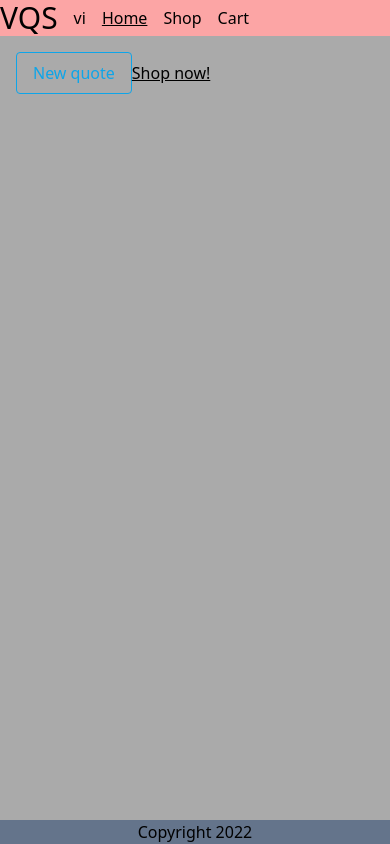
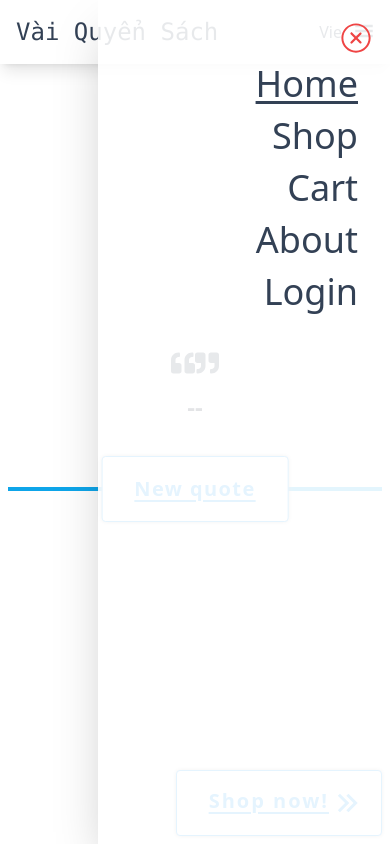
Before and after one commit to minhhoccode111/shopping-cart-top, a React (Vite) app: page / in a window 390 px wide. Built offline with nearby package versions, Linux system fonts and the light colour scheme; no server answers.

Commit message:
homepage styles and responsive and hamburger menu for mobile, working on loading feature

```diff
--- a/src/App.css
+++ b/src/App.css
@@ -1,6 +1,3 @@
-html {
-  background-color: #aaa;
-}
 /* Chrome, Safari, Edge, Opera */
 input::-webkit-outer-spin-button,
 input::-webkit-inner-spin-button {
@@ -11,3 +8,31 @@ input::-webkit-inner-spin-button {
 input[type='number'] {
   -moz-appearance: textfield;
 }
+
+/* ripper button */
+
+.ripper {
+  color: #1d9af2;
+  background-color: #ffffff;
+  border: 1px solid #1d9af2;
+  border-radius: 4px;
+  /* padding: 15px 18px 30px 15px; */
+  cursor: pointer;
+  height: 32px;
+  font-size: 14px;
+
+  box-shadow: 0 0 4px #999;
+  outline: none;
+  background-position: center;
+  transition: background 0.8s;
+}
+.ripper:hover {
+  background: #47a7f5 radial-gradient(circle, transparent 1%, #47a7f5 1%) center/15000%;
+  color: white;
+}
+
+.ripper:active {
+  background-color: #292d3e;
+  background-size: 100%;
+  transition: background 0s;
+}
--- a/src/routes/add.tsx
+++ /dev/null
@@ -1,9 +0,0 @@
-const Add: React.FC = () => {
-  return (
-    <>
-      <h1>This is Add element</h1>
-    </>
-  );
-};
-
-export default Add;
--- a/src/routes/index.tsx
+++ b/src/routes/index.tsx
@@ -1,10 +1,14 @@
 import { Link } from 'react-router-dom';
 import { useEffect, useState } from 'react';
+import { RiArrowRightDoubleLine } from 'react-icons/ri';
+import { FaQuoteLeft, FaQuoteRight } from 'react-icons/fa';
 
 const Index: React.FC = () => {
   const [flag, setFlag] = useState(0);
   const [currentQuote, setCurrentQuote] = useState('');
   const [currentAuthor, setCurrentAuthor] = useState('');
+  const [isLoadingQuote, setIsLoadingQuote] = useState(true);
+  const [loadingQuoteError, setLoadingQuoteError] = useState();
   useEffect(() => {
     const getQuote = async () => {
       try {
@@ -14,23 +18,49 @@ const Index: React.FC = () => {
         setCurrentAuthor(data.author);
       } catch (error) {
         console.log(error);
+        setLoadingQuoteError(error);
+      } finally {
+        setIsLoadingQuote(false);
       }
     };
-    // getQuote(); // TODO turn on back when finishing develop
+    getQuote(); // TODO turn on back when finishing develop
   }, [flag]);
   return (
-    <>
-      <section className="p-4">
-        <h1 className="">{currentQuote}</h1>
-        <h2 className="">{currentAuthor}</h2>
-        <button className="border rounded border-sky-500 text-sky-500 px-4 py-2" onClick={() => setFlag(Math.random())}>
-          New quote
-        </button>
-        <Link className="underline" to={'shop'}>
-          Shop now!
+    <section className="flex-1 flex flex-col md:flex-row">
+      <div className="flex-1 flex flex-col items-center justify-center gap-16 sm:gap-32">
+        <div className="flex flex-col gap-4 text-slate-700">
+          <h2 className="flex items-center justify-center text-2xl sm:text-4xl">
+            <span className="self-start">
+              <FaQuoteLeft />
+            </span>
+            <span className="text-center">{currentQuote}</span>
+            <span className="self-end">
+              <FaQuoteRight />
+            </span>
+          </h2>
+          <h3 className="text-2xl text-center text-slate-900 font-bold">-{currentAuthor}-</h3>
+        </div>
+        <div className="border-2 h-0 border-sky-500 relative self-stretch">
+          <button
+            className="ripper px-8 py-8 underline hover:decoration-2 underline-offset-4 flex items-center tracking-widest absolute right-1/2 translate-x-1/2 bottom-0 translate-y-1/2 z-10"
+            onClick={() => {
+              setFlag(Math.random());
+              setIsLoadingQuote(true);
+            }}
+          >
+            <span className="text-xl font-bold whitespace-nowrap">New quote</span>
+          </button>
+        </div>
+      </div>
+      <div className="flex justify-end sm:items-end">
+        <Link className="ripper pl-8 pr-4 py-8 underline hover:decoration-2 underline-offset-4 flex items-center" to={'shop'}>
+          <span className="tracking-widest text-xl font-bold mb-1">Shop now! </span>
+          <span className="text-4xl">
+            <RiArrowRightDoubleLine />
+          </span>
         </Link>
-      </section>
-    </>
+      </div>
+    </section>
   );
 };
 
--- a/src/routes/login.tsx
+++ b/src/routes/login.tsx
@@ -1,14 +1,8 @@
-import { useNavigate } from 'react-router-dom';
-
 const Login: React.FC = () => {
-  const navigate = useNavigate();
   return (
-    <>
+    <section>
       <h1>This is Login element</h1>
-      <section>
-        <button onClick={() => navigate(-1)}>go back</button>
-      </section>
-    </>
+    </section>
   );
 };
 
--- a/src/routes/root.tsx
+++ b/src/routes/root.tsx
@@ -1,42 +1,115 @@
+import { useState } from 'react';
 import { Outlet, NavLink, Link, useNavigate, useLocation } from 'react-router-dom';
+import { GiHamburgerMenu } from 'react-icons/gi';
+import { IoIosCloseCircleOutline } from 'react-icons/io';
 
 const Root: React.FC = () => {
   const navigate = useNavigate();
   const { pathname } = useLocation();
+  const [isVietnamese, setIsVietnamese] = useState(true);
+  const [isShowMenu, setIsShowMenu] = useState(true);
+
   return (
     <>
-      <header className="flex gap-4 items-center bg-red-300">
-        <h1 className="text-3xl">
-          <Link to={'/'}>VQS</Link>
+      <header id="header" className="flex gap-3 sm:gap-5 md:gap-7 lg:gap-9 items-center p-4 sm:p-5 md:p-6 lg:p-7 shadow-lg text-slate-700">
+        <h1 className="text-2xl sm:text-3xl md:text-4xl lg:text-5xl font-mono flex-1 whitespace-nowrap">
+          <Link to={'/'}>Vài Quyển Sách</Link>
         </h1>
-        <div className="uppercase">
-          <button type="button">vi</button>
+        <div className="">
+          <button
+            type="button"
+            className=""
+            onClick={() => {
+              setIsVietnamese(!isVietnamese);
+            }}
+          >
+            {isVietnamese ? 'Vie' : 'Eng'}
+          </button>
         </div>
-        <nav className="flex items-center gap-4">
-          <NavLink className={({ isActive, isPending }) => (isActive ? 'underline' : isPending ? 'pending' : '')} to={'/'}>
+
+        <nav className={'sm:hidden'}>
+          <button className="mt-1 text-xl" onClick={() => setIsShowMenu(!isShowMenu)}>
+            <GiHamburgerMenu />
+          </button>
+        </nav>
+
+        {/* mobile hamburger menu */}
+        {isShowMenu && (
+          <nav className="flex flex-col gap-3 sm:gap-5 md:gap-7 lg:gap-9 text-4xl fixed top-0 bottom-0 right-0 z-20 bg-semi-transparent px-8 py-16 w-3/4 shadow-2xl text-right">
+            <button className="mt-1 text-4xl absolute top-0 right-0 p-4" onClick={() => setIsShowMenu(!isShowMenu)}>
+              <IoIosCloseCircleOutline className="text-red-500" />
+            </button>
+            <NavLink
+              onClick={() => setIsShowMenu(!isShowMenu)}
+              className={({ isActive, isPending }) => (isActive ? 'underline hover:decoration-2 underline-offset-4' : isPending ? 'pending' : '')}
+              to={'/'}
+            >
+              Home
+            </NavLink>
+            <NavLink
+              onClick={() => setIsShowMenu(!isShowMenu)}
+              className={({ isActive, isPending }) => (isActive ? 'underline hover:decoration-2 underline-offset-4' : isPending ? 'pending' : '')}
+              to={'shop'}
+            >
+              Shop
+            </NavLink>
+            <NavLink
+              onClick={() => setIsShowMenu(!isShowMenu)}
+              className={({ isActive, isPending }) => (isActive ? 'underline hover:decoration-2 underline-offset-4' : isPending ? 'pending' : '')}
+              to={'cart'}
+            >
+              Cart
+            </NavLink>
+            <NavLink
+              onClick={() => setIsShowMenu(!isShowMenu)}
+              className={({ isActive, isPending }) => (isActive ? 'underline hover:decoration-2 underline-offset-4' : isPending ? 'pending' : '')}
+              to={'about'}
+            >
+              About
+            </NavLink>
+            <NavLink
+              onClick={() => setIsShowMenu(!isShowMenu)}
+              className={({ isActive, isPending }) => (isActive ? 'underline hover:decoration-2 underline-offset-4' : isPending ? 'pending' : '')}
+              to={'login'}
+            >
+              Login
+            </NavLink>
+          </nav>
+        )}
+
+        <nav className="max-sm:hidden flex items-center gap-3 sm:gap-5 md:gap-7 lg:gap-9 sm:text-lg md:text-xl">
+          <NavLink className={({ isActive, isPending }) => (isActive ? 'underline hover:decoration-2 underline-offset-4' : isPending ? 'pending' : '')} to={'/'}>
             Home
           </NavLink>
-          <NavLink className={({ isActive, isPending }) => (isActive ? 'underline' : isPending ? 'pending' : '')} to={'shop'}>
+          <NavLink className={({ isActive, isPending }) => (isActive ? 'underline hover:decoration-2 underline-offset-4' : isPending ? 'pending' : '')} to={'shop'}>
             Shop
           </NavLink>
-          <NavLink className={({ isActive, isPending }) => (isActive ? 'underline' : isPending ? 'pending' : '')} to={'cart'}>
+          <NavLink className={({ isActive, isPending }) => (isActive ? 'underline hover:decoration-2 underline-offset-4' : isPending ? 'pending' : '')} to={'cart'}>
             Cart
+          </NavLink>
+          <NavLink className={({ isActive, isPending }) => (isActive ? 'underline hover:decoration-2 underline-offset-4' : isPending ? 'pending' : '')} to={'about'}>
+            About
+          </NavLink>
+          <NavLink className={({ isActive, isPending }) => (isActive ? 'underline hover:decoration-2 underline-offset-4' : isPending ? 'pending' : '')} to={'login'}>
+            Login
           </NavLink>
         </nav>
       </header>
-      <aside className="">
-        {pathname !== '/' && (
+      {pathname !== '/' && (
+        <aside className="p-2 sm:p-4 md:p-5">
           <button className="underline" onClick={() => navigate(-1)}>
             Go back
           </button>
-        )}
-      </aside>
-      <main className="flex-1">
+        </aside>
+      )}
+      <main className="flex-1 p-2 sm:p-4 md:p-5 flex flex-col">
         <Outlet />
       </main>
-      <footer className="text-center bg-slate-500">
-        <p>Copyright 2022</p>
-      </footer>
+      {pathname !== '/' && (
+        <footer className="text-center">
+          <p>Copyright 2022</p>
+        </footer>
+      )}
     </>
   );
 };
--- a/src/routes/shop.tsx
+++ b/src/routes/shop.tsx
@@ -1,4 +1,5 @@
 import { useFetcher, Link, useLoaderData, useSubmit } from 'react-router-dom';
+import { RiArrowUpDoubleLine } from 'react-icons/ri';
 import { getCategory, sortBooks, searchBooks } from '../methods/books';
 
 export const loader = async ({ request }) => {
@@ -25,6 +26,7 @@ const Shop: React.FC = () => {
     <>
       <h2 className="">This is in Shop</h2>
 
+      <>
         <div className="">
           <fetcher.Form method="get" className="">
             <label className="">
@@ -34,7 +36,7 @@ const Shop: React.FC = () => {
                 onChange={(e) => {
                   submit(e.target.form);
                 }}
-              className="uppercase"
+                className=""
               >
                 <option value="all">All</option>
                 <option value="tam-ly">Tâm lý</option>
@@ -85,6 +87,7 @@ const Shop: React.FC = () => {
             />
           </fetcher.Form>
         </div>
+      </>
 
       <div className="grid grid-cols-auto gap-2 p-4">
         {books.map((book) => {
@@ -118,6 +121,11 @@ const Shop: React.FC = () => {
           );
         })}
       </div>
+      <div className="fixed right-5 bottom-5">
+        <a href="#header" className="">
+          <RiArrowUpDoubleLine className="text-4xl text-white bg-black flex items-center justify-center w-12 h-12 rounded-full" />
+        </a>
+      </div>
     </>
   );
 };
--- a/tailwind.config.js
+++ b/tailwind.config.js
@@ -4,7 +4,10 @@ export default {
   theme: {
     extend: {
       gridTemplateColumns: {
-        auto: 'repeat(auto-fit, minmax(240px, 1fr))',
+        auto: 'repeat(auto-fit, minmax(300px, 1fr))',
+      },
+      colors: {
+        'semi-transparent': '#ffffffe2',
       },
     },
   },
```
Also changed, not shown: src/router.tsx (+10 -0 lines). Lines whose indentation alone changed are shown as unchanged.
